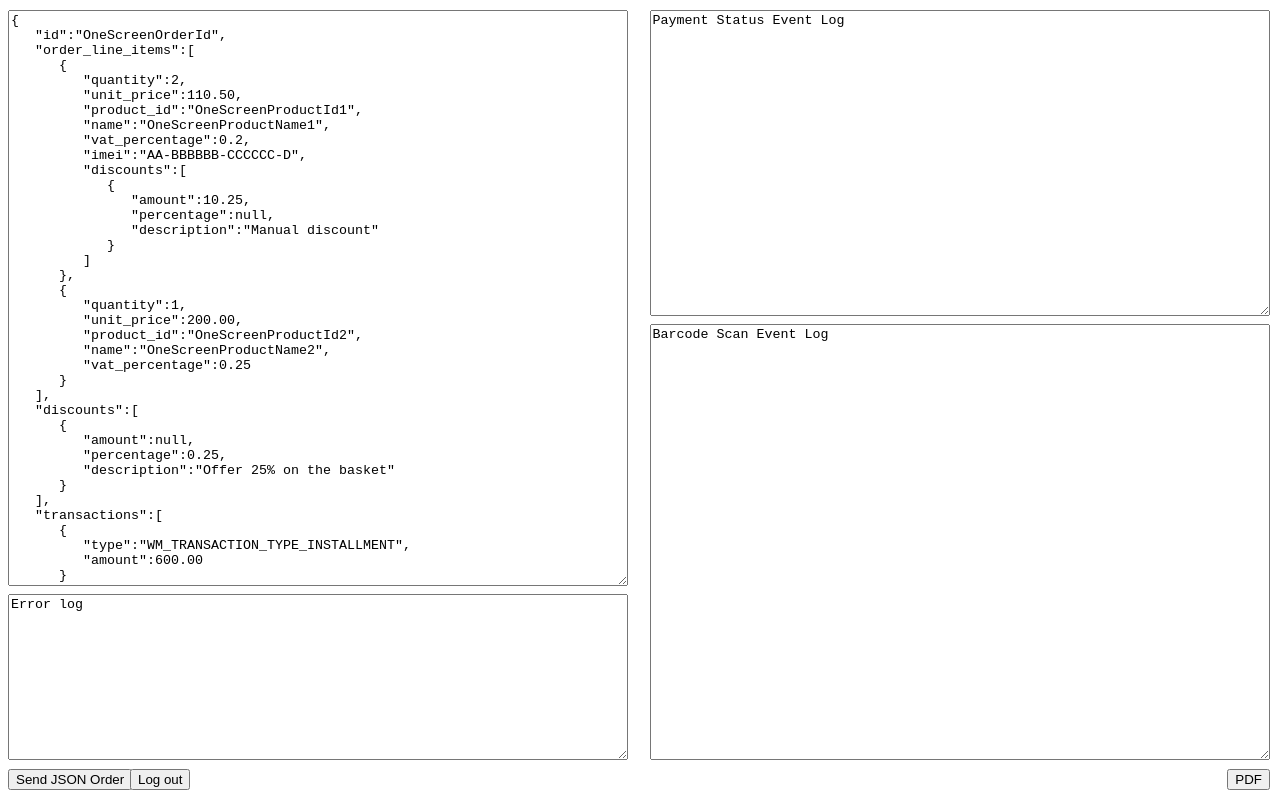
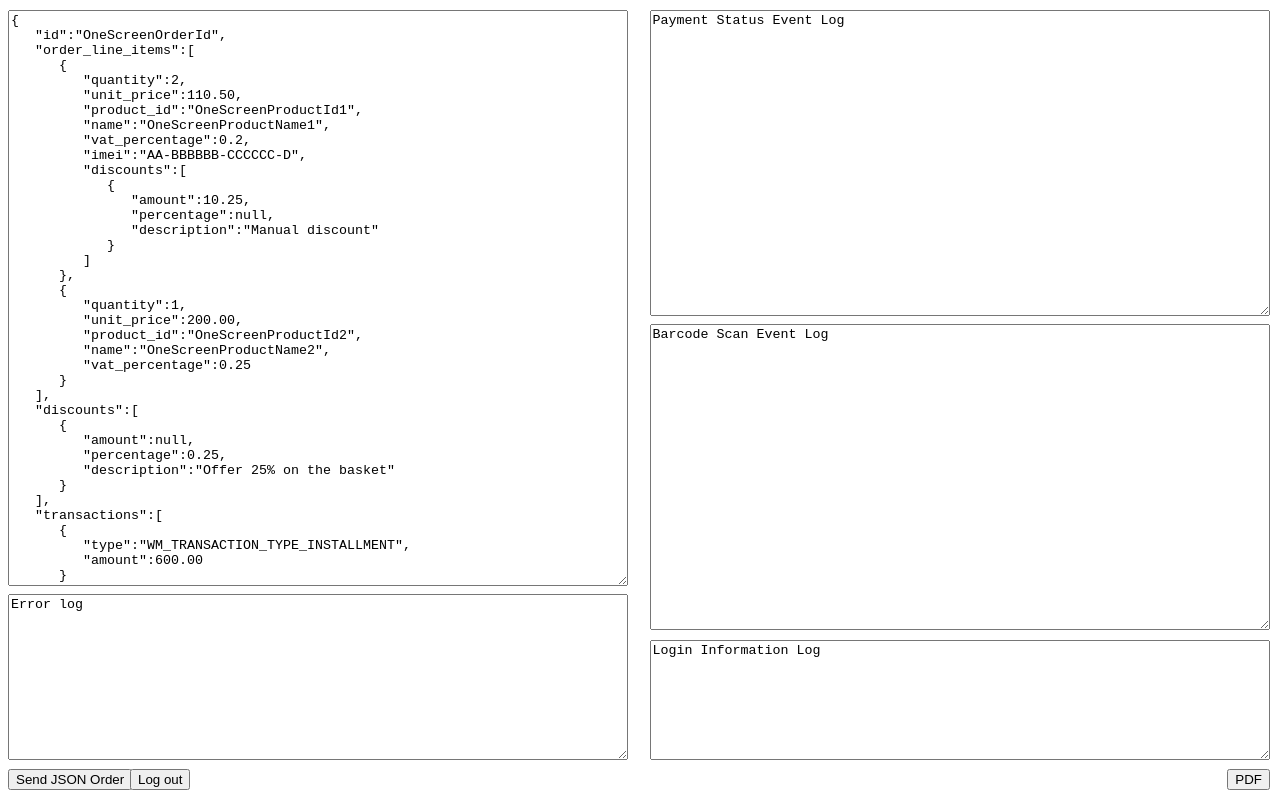
Before and after one commit to Wallmob/POSConnector, a website: page index.html in a window 1280 px wide. Drawn offline with Linux system fonts and the light colour scheme.

Commit message:
Added a log to see login information

```diff
--- a/index.html
+++ b/index.html
@@ -60,7 +60,8 @@
             <button id="logOut" style="position: absolute; left: 130px; bottom: 10px;">Log out</button>
             <button onclick="window.location = this.getAttribute('href')" href="http://www.holtehus.dk/Lejekontrakt.PDF" style="position: absolute; bottom: 10px; right: 10px;">PDF</button>
             <textarea id="paymentLog" style="position: absolute; top: 10px; height: 300px; width: 48%; right: 10px;">Payment Status Event Log</textarea>
-            <textarea id="barcodeLog" style="position: absolute; top: 324px; bottom: 40px; width: 48%; right: 10px;">Barcode Scan Event Log</textarea>
+            <textarea id="barcodeLog" style="position: absolute; top: 324px; height: 300px; width: 48%; right: 10px;">Barcode Scan Event Log</textarea>
+            <textarea id="loginInformationLog" style="position: absolute; top: 640px; bottom: 40px; width: 48%; right: 10px;">Login Information Log</textarea>
             <!-- <button onclick="alert(POSConnector.isConnected())" style="position: absolute; bottom: 10px; right: 10px;">Check POS existence</button> -->
 
         <!--[if lt IE 7]>
@@ -74,7 +75,13 @@
 
         <script type="text/javascript">
             POSConnector.onConnect(function(){
+
                 console.log("Connected");
+
+                POSConnector.subscribeForLoginInformation(function(info) {
+                    loginInformationLog.value += "\n" + JSON.stringify(info)
+                });
+
                 POSConnector.subscribeForPaymentStatus(function(status){
                     paymentLog.value += "\n" + JSON.stringify(status);
                 });
```
